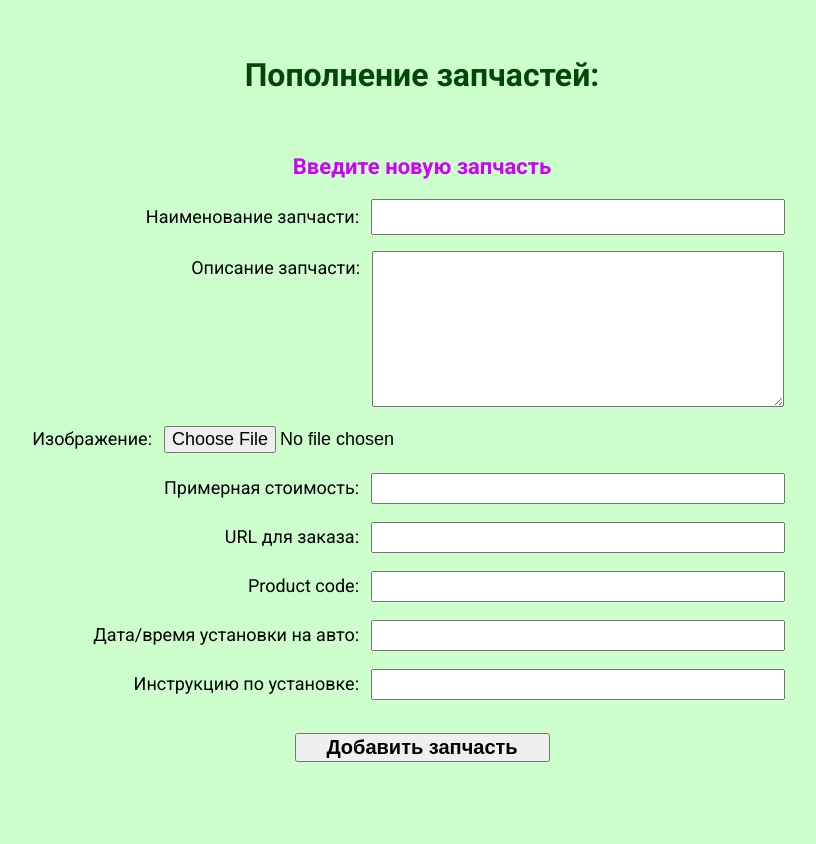
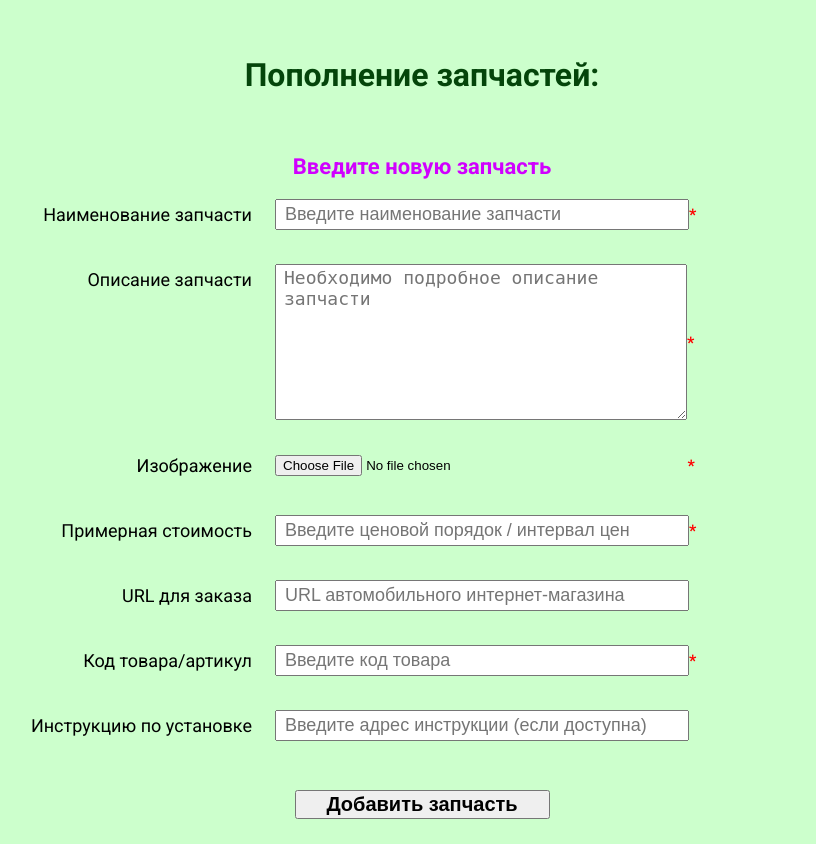
Before and after one commit to AlexRegel/Python522_3_Diploma, a Django app: page /telog_spparts/added_spparts/ in a window 1280 px wide. Shown: the part 136-980 px from the top of the page, without its empty margins (218-1034 px from the left). Before the commit the page ends 898 px from the top, so only its background shows below. Run offline with Django 5.2, Linux system fonts and the light colour scheme; a user stored in the database is signed in.

Commit message:
Task_19_adding spparts-form edit, Validation Error

```diff
--- a/diplomPythonDjango/techlog_tools_spparts_auto/techlog_tools_spparts/techlog_tools/forms.py
+++ b/diplomPythonDjango/techlog_tools_spparts_auto/techlog_tools_spparts/techlog_tools/forms.py
@@ -1,6 +1,7 @@
 # from django.forms import ModelForm
 from django import forms
 from telog_spparts.models import Repairs, TelogSpparts
+from django.core.exceptions import ValidationError
 
 
 # Форма для добавления ремонтов
@@ -13,7 +14,7 @@ class RepairsForm(forms.ModelForm):
             'rep_memo': 'Описание ремонта',
             'priority_rep': 'Укажите приоритет ремонта',
         }
-        # Подсказка:
+        # # Подсказка:
         # help_texts = {
         #     'priority_rep': 'приоритет ремонта -> ',
         # }
@@ -24,26 +25,70 @@ class SpparstAddedForm(forms.ModelForm):
     class Meta:
         model = TelogSpparts
         fields = [
-            'title',
-            'description',
-            'image',
-            'price_order',
-            'url',
-            'product_code',
-            'datetime',
-            'instructions',
+            'title', 'description', 'image', 'price_order',
+            'url', 'product_code', 'instructions',  # 'datetime',
         ]
         labels = {
             'title': 'Наименование запчасти',
             'description': 'Описание запчасти',
             'image': 'Изображение',
+            'price_order': 'Примерная стоимость',
             'url': 'URL для заказа',
-            'price_order': 'Примерная стоимость',
+            'product_code': 'Код товара/артикул',
             'instructions': 'Инструкцию по установке',
-            'datetime': 'Дата/время установки на авто',
+            # 'datetime': 'Дата/время установки на авто',
             # 'date': 'Дата поступления в БД',
             # 'user_who_added': 'Пользователь добавивший в БД',
         }
+
+    # ВАЖНО!: __init__ должен быть на одном уровне с Meta, т.е. вне его!
+    def __init__(self, *args, **kwargs):
+        super().__init__(*args, **kwargs)
+
+        # Принудительная установка типов полей (важно также -'datetime', если монтировать)
+        self.fields['instructions'].widget = forms.TextInput(attrs={
+            'placeholder': 'Выберите дату и время'})
+        # - это упреждающее действие (чтобы браузер не изменил)
+
+        # Вспомогательный текст для пользователя
+        self.fields['title'].help_text = "Обязательно укажите полное название запчасти."
+
+        # Установки полей (2-й вариант, в т.ч. необязательных)
+        # и добавления плейсхолдеров, используя принцип неповторяемости:
+        optional_data = {
+            # 'datetime': 'Введите дату и время',
+            'title': 'Введите наименование запчасти',
+            'description': 'Необходимо подробное описание запчасти',
+            # 'image': 'Изображение',
+            'price_order': 'Введите ценовой порядок / интервал цен',
+            'url': 'URL автомобильного интернет-магазина',
+            'product_code': 'Введите код товара ',
+            'instructions': 'Введите адрес инструкции (если доступна)',
+        }
+        for field_name, placeholder_text in optional_data.items():
+            field = self.fields[field_name]
+            # field.required = False
+            # field.widget.attrs.update({'placeholder': placeholder_text})
+            field.widget.attrs['placeholder'] = placeholder_text
+
+        self.fields['instructions'].required = False
+
+    # Имитация (вариация) ошибки заполнения формы
+    def clean(self):
+        # Получаем данные, которые уже прошли базовую проверку полей
+        cleaned_data = super().clean()
+        title = cleaned_data.get("title")
+        product_code = cleaned_data.get("product_code")
+
+        # Имитируем логическую ошибку всей формы
+        if title and product_code and title.lower() == product_code.lower():
+            raise ValidationError(
+                # "Наименование запчасти не может быть идентично её коду! "
+                # "Пожалуйста, введите корректные данные.",
+                {'product_code': "Код продукта не может совпадать с названием!"}
+            )
+        # Передаем словарь: {имя_поля: сообщение_об_ошибке} для вывода частной ошибки по полю
+        return cleaned_data
 
 
 # Форма переопределения для калькулятора
@@ -55,11 +100,6 @@ class TelogChoiceField(forms.ModelChoiceField):
 
 # Форма для калькулятьора (проверка со взаимодействием с БД)
 class CalcForm(forms.Form):
-    # Список запчастей (можно подгружать из БД)
-    # item = forms.ChoiceField(
-    #     choices=[('screen', 'Экран (1000-5000р)'), ('battery', 'АКБ (500-2000р)')],
-    #     widget=forms.Select(attrs={'class': 'item-select'})
-    # )
     # Список запчастей подгружаемых из БД
     item = TelogChoiceField(  # part
         queryset=TelogSpparts.objects.all(),  # choices
--- a/diplomPythonDjango/techlog_tools_spparts_auto/techlog_tools_spparts/techlog_tools/static/css/style.css
+++ b/diplomPythonDjango/techlog_tools_spparts_auto/techlog_tools_spparts/techlog_tools/static/css/style.css
@@ -1164,9 +1164,9 @@ form#calc-form>label[for="id_form-0-price"] {
 
 /* .title_rep_h4 { */
 
-form[class="fo_add_spparts"] {
+/* form[class="fo_add_spparts"] {
     display: block;
-}
+} */
 
 /* h4: содержащее, например: Введите новую запчасть ----- */
 .h4_add_spparts {
@@ -1186,8 +1186,8 @@ form[class="fo_add_spparts"] {
     padding-bottom: 15px;
 }
 
-/* label[for="id_title"], напр: Наименование запчасти */
-.h4_add_spparts+div>label[for="id_title"] {
+/* label, напр: Наименование запчасти (ранее_был_[for="id_title"]) */
+.h4_add_spparts+div>label {
     display: inline-block;
     height: 30px;
     width: 300px;
@@ -1213,9 +1213,9 @@ form[class="fo_add_spparts"] {
     padding-bottom: 15px;
 }
 
-/* label[for="id_description"]: Rep memo, напр: Описание ремонта */
+/* label, напр: Описание ремонта (ранее_был_[for="id_description"])*/
 /* .h4_add_spparts+div+ */
-div>label[for="id_description"] {
+.h4_add_spparts+div+div>label {
     display: inline-block;
     height: 150px;
     width: 300px;
@@ -1233,7 +1233,8 @@ div>label[for="id_description"] {
 }
 
 /* textarea[id="id_description"]: Rep memo, напр: Описание запчасти */
-.h4_add_spparts+div+div>textarea[id="id_description"] {
+/* .h4_add_spparts+div+ */
+div>textarea[id="id_description"] {
     /* display: block; - по умолчанию */
     height: 150px;
     width: 400px;
@@ -1247,8 +1248,8 @@ div>label[for="id_description"] {
     padding-bottom: 15px;
 }
 
-/* label[for="id_image"], напр. Изображение */
-.h4_add_spparts+div+div+div>label[for="id_image"] {
+/* label, напр. Изображение (ранее_был_[for="id_image"])*/
+.h4_add_spparts+div+div+div>label {
     display: inline-block;
     height: 30px;
     width: 300px;
@@ -1261,6 +1262,16 @@ div>label[for="id_description"] {
 .h4_add_spparts+div+div+div>input#id_image {
     /* display: none; */
     font-size: 18px;
+    width: 535px;
+}
+
+/* >#id_image: кнопка "Выберите файл" в новом варианте */
+div[class="form-group field-image"]>.field-control {
+    width: 420.83px;
+    height: 30px;
+}
+.field-control>#id_image{
+    width: 98%;
 }
 
 /*     background-color: #1e4b20;
@@ -1280,8 +1291,8 @@ div>label[for="id_description"] {
     padding-bottom: 15px;
 }
 
-/* label, напр. Примерная стоимость */
-.h4_add_spparts+div+div+div+div>label[for="id_price_order"] {
+/* label, напр. Примерная стоимость [for="id_price_order"] */
+.h4_add_spparts+div+div+div+div>label {
     display: inline-block;
     height: 30px;
     width: 300px;
@@ -1305,8 +1316,8 @@ div>label[for="id_description"] {
     padding-bottom: 15px;
 }
 
-/* label, напр. url для заказа */
-div>label[for="id_url"] {
+/* label, напр. url для заказа [for="id_url"] */
+.h4_add_spparts+div+div+div+div+div>label {
     display: inline-block;
     height: 30px;
     width: 300px;
@@ -1321,7 +1332,8 @@ div>input[id="id_url"] {
     width: 400px;
     font-size: 18px;
     padding-left: 8px;
-    margin: 0;
+    /* padding-right: 12px; */
+    margin-right: 11px;
 }
 
 /* div, содержащий Product code */
@@ -1331,8 +1343,8 @@ div>input[id="id_url"] {
 }
 
 /*  */
-/* label, напр. Product code */
-div>label[for="id_product_code"] {
+/* label, напр. Product code [for="id_product_code"] */
+.h4_add_spparts+div+div+div+div+div+div>label {
     display: inline-block;
     height: 30px;
     width: 300px;
@@ -1350,49 +1362,22 @@ div>input[id="id_product_code"] {
     margin: 0;
 }
 
-/* Дата/время установки (на авто) */
-/* div, содержащий Дату/время установки */
-.h4_add_spparts+div+div+div+div+div+div+div {
+/* Инструкция по установке (если присутствует) */
+/* div, содержащий Инструкцию по установке (если есть) */
+div.form-group.field-instructions {
     text-align: center;
     padding-bottom: 15px;
 }
 
-/* label, напр. Дата/время установки (на авто) */
-div>label[for="id_datetime"] {
+/* label, напр. Инструкция по установке [for="id_instructions"] */
+/* .h4_add_spparts+div+div+div+div+div+div+div>label { */
+div[class="form-group field-instructions"]>label {
     display: inline-block;
     height: 30px;
     width: 300px;
     text-align: right;
     font-size: 18px;
     padding-right: 8px;
-    /* padding-left: -50px; */
-}
-
-/* input для ввода Даты/времени установки (на авто) */
-div>input[id="id_datetime"] {
-    height: 25px;
-    width: 400px;
-    font-size: 18px;
-    padding-left: 8px;
-    margin: 0;
-}
-
-/* Инструкция по установке (если присутствует) */
-/* div, содержащий Инструкцию по установке (если есть) */
-.h4_add_spparts+div+div+div+div+div+div+div+div {
-    text-align: center;
-    padding-bottom: 15px;
-}
-
-/* label, напр. Инструкция по установке */
-div>label[for="id_instructions"] {
-    display: inline-block;
-    height: 30px;
-    width: 300px;
-    text-align: right;
-    font-size: 18px;
-    padding-right: 8px;
-    /* padding-left: -50px; */
 }
 
 /* input для ввода url расположения Инструкции по установке */
@@ -1401,10 +1386,10 @@ div>input[id="id_instructions"] {
     width: 400px;
     font-size: 18px;
     padding-left: 8px;
-    margin: 0;
 }
 
 /* div, содержащий кнопку добавления запчастей */
+/* //////// */
 div:has(>.btn_add_spparts) {
     text-align: center;
     padding-bottom: 15px;
@@ -1420,5 +1405,121 @@ button.btn_add_spparts {
     font-weight: 600;
 }
 
+/* вариант с фиксацией для input[type='file'] */
+/* ///////// */
+/* 1. Основной контейнер строки */
+.form-group {
+    display: flex;
+    align-items: flex-start;
+    /* Выравнивание по верху, если инпут высокий */
+    margin-bottom: 15px;
+}
+
+/* Метка (label) */
+.form-group label {
+    flex: 0 0 400px;
+    /* Запрет сжатия, фиксируем 400px */
+    text-align: right;
+    margin-right: 15px;
+    padding-top: 5px;
+    /* Совмещение по высоте с текстом в инпуте */
+}
+
+/* Контейнер инпута и звездочки */
+.field-control {
+    display: flex;
+    align-items: center;
+    /* Центрируем звездочку относительно инпута */
+    flex-wrap: nowrap;
+    /* Запрещаем перенос на новую строку */
+}
+
+/* Сама звездочка */
+.required-star {
+    color: red;
+    font-weight: bold;
+    margin-left: 5px;
+    white-space: nowrap;
+    /* Еще одна страховка от переноса */
+}
+
+/* Вывод ошибок размещаем под <input>, а не сбоку */
+.field-control {
+    flex-direction: row;
+    flex-wrap: wrap;
+    /* Позволяем ошибкам падать вниз, если надо */
+}
+
+.error-message {
+    width: 100%;
+    /* Ошибка займет всю ширину под инпутом */
+    color: red;
+    font-size: 0.8em;
+}
+/* уникальное поведение корректируем */
+.field-control input[id="id_title"] {
+    height: 25px;
+    width: 400px;
+    font-size: 18px;
+    padding-left: 8px;
+    margin: 0;
+}
+
+.field-control input[id="id_price_order"] {
+    height: 25px;
+    width: 400px;
+    font-size: 18px;
+    padding-left: 8px;
+    margin: 0;
+}
+/* //// допы ///// */
+/* -------- окончание варианта с фиксацией для input[type='file'] ------------- */
 /* -------- окончание формы пополнения запчастей ------------- */
 /* ----------------------------------------------------------- */
+
+/* Стилизвция тегов ошибок */
+.h3_error_add_spp {
+    color: red;
+}
+
+/* Стилизвция тегов ошибок частных */
+input[required] label::after {
+    content: " *";
+    color: #e74c3c;
+    font-weight: bold;
+}
+
+/* -------- Начало формы детализации запчастей ------------- */
+/* ----------------------------------------------------------- */
+
+.limit {
+    width: 1032px;
+    height: 180px;
+}
+
+.limit>ul {
+    min-width: 800px;
+    max-width: 900px;
+}
+
+/* детализация картинки/фото запчасти, приведение к одному разхмеру */
+/* div-контейнер */
+.blkphoto {
+    width: 300px;
+    /* Желаемая высота */
+    overflow: hidden;
+}
+
+/* само img, изображение */
+.blkphoto>img {
+    max-width: 380px;
+    max-height: 430px;
+    width: 100%;
+    height: 100%;
+    object-fit: cover;
+    /* Обрезает изображение, сохраняя пропорции */
+}
+
+
+/* -------- Окончание формы детализации запчастей ------------- */
+/* ----------------------------------------------------------- */
--- a/diplomPythonDjango/techlog_tools_spparts_auto/techlog_tools_spparts/telog_spparts/templates/telog_spparts/added_spparts.html
+++ b/diplomPythonDjango/techlog_tools_spparts_auto/techlog_tools_spparts/telog_spparts/templates/telog_spparts/added_spparts.html
@@ -2,17 +2,45 @@
 
 {% block content %}
 
-<!--<h1 class="h1_manage_spps">Пополнение / редактирование запчастей:</h1>-->
 <h1 class="h1_add_spparts">Пополнение запчастей:</h1>
 
-<h3>{{ error_added }}</h3>
+<h3 class="h3_error_add_spp">{{ error_added }}</h3>
 
-<form method="post" class="fo_add_spparts">
+<form method="post" class="fo_add_spparts" enctype="multipart/form-data">
     {% csrf_token %}
+    <!-- Вывод общих ошибок формы (если есть) -->
+    {% if form_add_spparts.non_field_errors %}
+    <div style="color: red; font-weight: bold; font-size: 18px">
+        {{ form_add_spparts.non_field_errors }}
+    </div>
+    {% endif %}
+
     <h4 class="h4_add_spparts">Введите новую запчасть</h4>
-    {{ form_add_spparts }}
+
+    <!-- Вывод полей формы, с учётом важности и частных ошибок -->
+    {% for field in form_add_spparts %}
+    <!-- Для CSS добавили уникальный класс на основе имени поля Django -->
+    <div class="form-group field-{{ field.name }}">
+        <label>{{ field.label }}</label>
+        <!-- Добавляем контейнер для фиксации input[type="file"] -->
+        <div class="field-control">
+            {{ field }}
+<!--             {{ field.help_text }}-->
+            <!-- Обязательные поля отмечаем звёздочкой * -->
+            {% if field.field.required %}
+            <span style="color: red; font-weight: bold;">*</span>
+            {% endif %}
+            <!-- Частные ошибки полей (в случае появления) -->
+            {% if field.errors %}
+            <div class="error-message" style="color: red; font-size: 0.8em;">
+                {{ field.errors }}
+            </div>
+            {% endif %}
+        </div>
+    </div>
+    {% endfor %}
     <div>
-        <button class="btn_add_spparts">Добавить запчасть</button>
+        <button type="submit" class="btn_add_spparts">Добавить запчасть</button>
     </div>
 </form>
 
--- a/diplomPythonDjango/techlog_tools_spparts_auto/techlog_tools_spparts/telog_spparts/templates/telog_spparts/completed_reps.html
+++ b/diplomPythonDjango/techlog_tools_spparts_auto/techlog_tools_spparts/telog_spparts/templates/telog_spparts/completed_reps.html
@@ -3,6 +3,7 @@
 {% block content %}
 
 <h1 class="h1reprs">Выполненные авторемонты:</h1>
+<!-- убрали маркеры списка list-style-type -->
 <ul style="list-style-type: none; padding-left: 0;">
     {% for repair in repairs %}
     <li>
--- a/diplomPythonDjango/techlog_tools_spparts_auto/techlog_tools_spparts/telog_spparts/views.py
+++ b/diplomPythonDjango/techlog_tools_spparts_auto/techlog_tools_spparts/telog_spparts/views.py
@@ -63,15 +63,17 @@ def view_repair(request, repair_pk):
     repair = get_object_or_404(Repairs, pk=repair_pk)
     if request.method == "GET":
         repform = RepairsForm(instance=repair)
-        return render(request, 'telog_spparts/viewrepair.html', {'repair': repair, 'repform': repform})
-    else:
+        context = {'repair': repair, 'repform': repform}
+        return render(request, 'telog_spparts/viewrepair.html', context)
+    else:  # request.method == "POST"
         try:
             repform = RepairsForm(request.POST, instance=repair)
             repform.save()
             return redirect('currentnewrepairs')
         except ValueError:
+            context = {'repair': repair, 'repform': repform, 'error': "Неверные данные"}
             return render(request, 'telog_spparts/viewrepair.html',
-                          {'repair': repair, 'repform': repform, 'error': "Неверные данные"})
+                          context)
 
 
 # Завершение ремонтов
@@ -101,14 +103,35 @@ def completed_repairs(request):
 
 
 # Функционал по добавлению запчастей со стороны сайта
+@login_required
 def added_spparts(request):
-    if request.method == "GET":
-        return render(request, 'telog_spparts/added_spparts.html', {'form_add_spparts': SpparstAddedForm()})
-    # else:  # Из полей формы забираем данные,
-    #     try:  # отправленные методом POST
-    #         form_add_spp = SpparstAddedForm(request.POST)
-
-    # manager_spparts
+    try:
+        if request.method == "POST":
+            # ОБЯЗАТЕЛЬНО добавляем request.FILES для обработки изображений
+            form = SpparstAddedForm(request.POST, request.FILES)
+            if form.is_valid():
+                new_form_add = form.save(commit=False)
+                new_form_add.user_who_added = request.user
+                new_form_add.save()
+                return redirect('addedspparts')
+            else:
+                # Если форма невалидна,
+                # проходим вниз и рендерим страницу с ошибками
+                pass
+        else:
+            form = SpparstAddedForm()
+            # Если GET или если форма НЕВАЛИДНА (is_valid == False)
+            return render(request, 'telog_spparts/added_spparts.html', {
+                'form_add_spparts': form})
+    except ValueError:
+        form = SpparstAddedForm()
+        return render(request, 'telog_spparts/added_spparts.html', {
+            'form_add_spparts': form,
+            'error_added': 'Неверные данные. Попробуйте ещё раз',
+        })
+    return render(request, 'telog_spparts/added_spparts.html', {
+        'form_add_spparts': form
+    })
 
 
 # Функционал калькулятора, работа с подгрузкой запчастей <select> из БД
@@ -153,6 +176,8 @@ def calc(request):
                 # создаем её заново с начальными значениями
                 return redirect('calculate')  # очиста данных
         except TypeError:
+            # Если ошибка заполнения полей, в частности - цены
+            calc_form = RepairFormSet(request.POST)
             return render(
                 request,
                 'telog_spparts/calc_page.html',
```
Also changed, not shown: diplomPythonDjango/techlog_tools_spparts_auto/techlog_tools_spparts/techlog_tools/models.py (+4 -3 lines), diplomPythonDjango/techlog_tools_spparts_auto/techlog_tools_spparts/telog_spparts/models.py (+9 -11 lines), diplomPythonDjango/techlog_tools_spparts_auto/techlog_tools_spparts/telog_spparts/templates/telog_spparts/calc_page.html (+3 -7 lines), diplomPythonDjango/techlog_tools_spparts_auto/techlog_tools_spparts/telog_spparts/templates/telog_spparts/tspparts.html (+4 -3 lines), diplomPythonDjango/techlog_tools_spparts_auto/techlog_tools_spparts/db.sqlite3, diplomPythonDjango/techlog_tools_spparts_auto/techlog_tools_spparts/media/techlog_tools/images_spparts/7030821466.webp (added), diplomPythonDjango/techlog_tools_spparts_auto/techlog_tools_spparts/media/techlog_tools/images_spparts/Ignition_Coil_Audi_1.8_T.jpg (added), diplomPythonDjango/techlog_tools_spparts_auto/techlog_tools_spparts/media/techlog_tools/images_spparts/Ignition_Coil_Audi_1_Z8wQtIA.8_T.jpg (added), diplomPythonDjango/techlog_tools_spparts_auto/techlog_tools_spparts/media/techlog_tools/images_spparts/Ignition_Coil_Audi_1_gSYjHxH.8_T.jpg (added), diplomPythonDjango/techlog_tools_spparts_auto/techlog_tools_spparts/media/techlog_tools/images_spparts/Ignition_Coil_Audi_1_jJU5cgq.8_T.jpg (added), diplomPythonDjango/techlog_tools_spparts_auto/techlog_tools_spparts/telog_spparts/migrations/0004_alter_telogspparts_date.py (added), diplomPythonDjango/techlog_tools_spparts_auto/techlog_tools_spparts/telog_spparts/migrations/0005_telogspparts_user_who_added.py (added).
